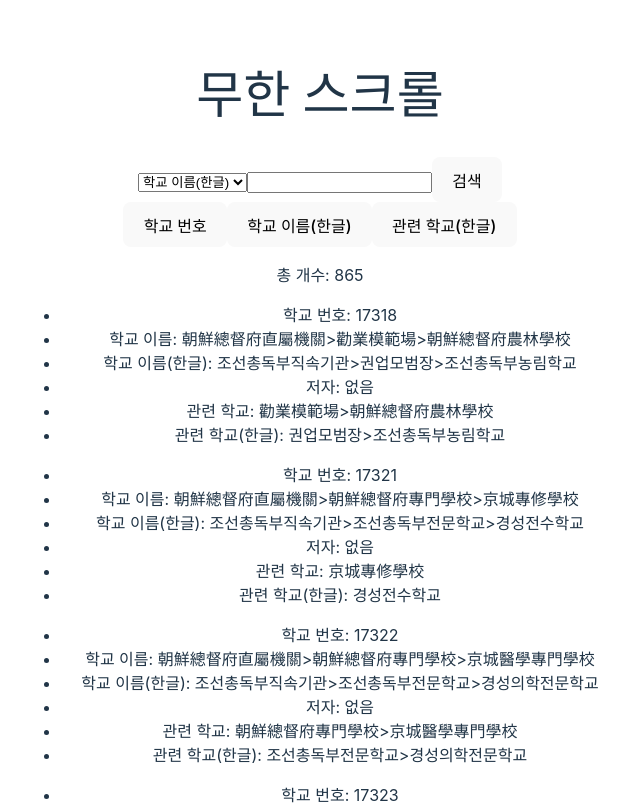
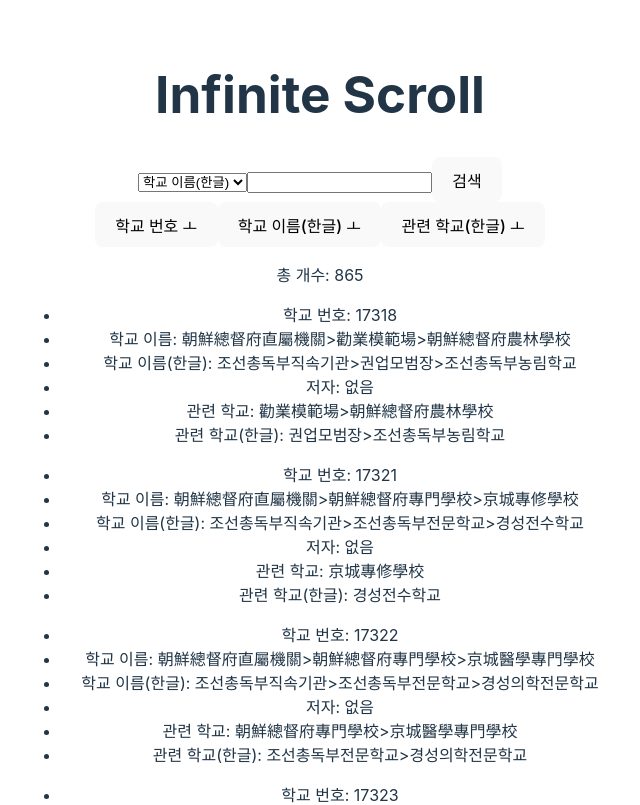
Before and after one commit to Ape07Park/data-test, a React (Vite) app: page /scroll in a window 1280 px wide. Shown: the top 805 px of the page, without its empty margins (320-960 px from the left). Built offline with nearby package versions, Linux system fonts and the light colour scheme; data requests are answered from the project's data file.

Commit message:
검색, 정렬 로직 분리 및 정렬 구현 중

```diff
--- a/src/components/SearchBar.jsx
+++ b/src/components/SearchBar.jsx
@@ -2,31 +2,23 @@ import { useCallback, useRef } from "react"
 
 export default function SearchBar({ onSearchParam }) {
 
-    // 학교 이름 검색
-    // 저자
-    // 관련 학교
-    // 정렬
+    // input의 값을 관리할 ref
+    const inputRef = useRef(null);
 
-    const term = useRef("");
+    // 실제 검색에 사용될 term ref
+    const searchTerm = useRef("");
     const type = useRef("toc_title_ko");
 
-    // 타입에 따른 정렬
+    // 정렬을 위한 ref
     const sortType = useRef("");
     const isDesc = useRef(false);
-
-
-    // TODO 카테고리 변경은 검색 클릭 시 작동하도록 하기
-
-    // 검색어 변경 핸들러
-    const handleInputChange = (event) => {
-        term.current = event.target.value;
-    };
 
     // 타입 변경 핸들러
     const handleType = (e) => {
         type.current = e.target.value;
     }
 
+    // Enter 키 처리
     const onKeyPress = (e) => {
         if (e.key === 'Enter') {
             handleSearch();
@@ -34,38 +26,42 @@ export default function SearchBar({ onSearchParam }) {
     };
 
     /**
-     *  검색 버튼 클릭 시 입력된 값을 전달하는 핸들러
+     * 검색 실행 함수
+     * 검색 버튼을 클릭하거나 Enter를 눌렀을 때만 실행
      */
-    // searchParam 객체에 값 넣어서 List 컴포넌트로 전송
     const handleSearch = useCallback(() => {
-        // 지금 입력되어 있는 값을 객체의 각 속성에 할당
+        searchTerm.current = inputRef.current.value;  // input의 현재 값을 검색어로 설정
+
         const searchParam = {
-            term: term.current,
+            term: searchTerm.current,
             type: type.current,
             sortType: sortType.current,
             isDesc: isDesc.current,
         };
-        //
-        onSearchParam(searchParam)
+
+        onSearchParam(searchParam);
     }, [onSearchParam]);
 
-    // 정렬 핸들러
+    /**
+     * 정렬 실행 함수
+     * 정렬 시에는 마지막으로 검색된 term을 사용
+     */
     const handleSort = (newSortType) => {
-        // 선택한 것과 현재 정렬타입이 일치할 경우
         if (newSortType === sortType.current) {
-            // 순서만 변경
             isDesc.current = !isDesc.current;
         } else {
-            // 정렬타입 불일치 시 새 타입 넣기
             sortType.current = newSortType;
-            // 새 정렬 타입을 넣었으니 오름차순으로 변경
             isDesc.current = false;
         }
 
-        // TODO 검색 명령이 일어나서 전체를 정렬함 - 배열 안의 데이터를 전부 정렬 - ? 데이터를 앞에 보이는 10개씩 정렬할까?
+        const searchParam = {
+            term: searchTerm.current,  // 마지막으로 검색된 term 사용
+            type: type.current,
+            sortType: sortType.current,
+            isDesc: isDesc.current,
+        };
 
-        // 검색 명령 내리기
-        handleSearch();
+        onSearchParam(searchParam);
     };
 
     return (
@@ -79,31 +75,24 @@ export default function SearchBar({ onSearchParam }) {
             <input
                 type="text"
                 placeholder="검색"
-                onChange={handleInputChange}
+                ref={inputRef}
                 onKeyDown={onKeyPress}
             />
             <button onClick={handleSearch}>검색</button>
 
             <div>
-                <button
-                    onClick={() => handleSort('toc_title_ko')}
-                >
+                <button onClick={() => handleSort('toc_title_ko')}>
                     학교 이름 순 정렬 {sortType.current === 'toc_title_ko' && (isDesc.current ? '↓' : '↑')}
                 </button>
 
-                <button
-                    onClick={() => handleSort('toc_authors')}
-                >
+                <button onClick={() => handleSort('toc_authors')}>
                     작가 순 정렬 {sortType.current === 'toc_authors' && (isDesc.current ? '↓' : '↑')}
                 </button>
 
-                <button
-                    onClick={() => handleSort('related_schools')}
-                >
+                <button onClick={() => handleSort('related_schools')}>
                     관련 학교 순 정렬 {sortType.current === 'related_schools' && (isDesc.current ? '↓' : '↑')}
                 </button>
             </div>
-
         </>
     )
 }
--- a/src/components/SearchStudy.jsx
+++ b/src/components/SearchStudy.jsx
@@ -1,21 +1,20 @@
 import { useRef } from "react";
 
-export default function SearchStudy({ onSearch }) {
-
-    // 정렬 기준 선택 - 정렬 기준 넘기기 - 기준에 맞게 정렬하기
+export default function SearchStudy({ onSearch, onSort }) {
 
     const term = useRef('');
     const type = useRef('toc_title_ko');
     const sortType = useRef('toc_id');
-    const isDesc = useRef('false');
+    const isDesc = useRef(false);
 
     const handleTerm = (e) => {
         term.current = e.target.value
     }
 
     const handleSearch = () => {
-        let searchType = type.current;
-        let searchTerm = term.current;
+        const searchType = type.current;
+        const searchTerm = term.current;
+
         onSearch(searchType, searchTerm)
     }
 
@@ -29,9 +28,17 @@ export default function SearchStudy({ onSearch }) {
         type.current = e.target.value;
     }
 
+    // TODO 검색, 정렬은 따로 가야한다.
+
+    // 검색창에 값을 넣을 때마다 term에 계속 반영된다
+
     // 정렬 타입을 따로 하는 것이 좋을까? 아니면 같이 handleSearch에 넣는 것이 좋을까?
     const handleSort = (e) => {
         sortType.current = e.target.value;
+        // 현재와 반대로 되게 하기
+        isDesc.current = !isDesc.current;
+
+        onSort(sortType.current, isDesc.current);
     }
 
     return (
@@ -43,11 +50,11 @@ export default function SearchStudy({ onSearch }) {
 
             <input type="text" onChange={handleTerm} onKeyDown={handleKeyDown} />
             <button onClick={handleSearch}>검색</button>
-
+{/* 오름, 내림 순서 표시 */}
             <div>
-                <button value='toc_id' onClick={handleSort}>학교 번호</button>
-                <button value='toc_title_ko'>학교 이름(한글)</button>
-                <button value='related_schools'>관련 학교(한글)</button>
+                <button value='toc_id' onClick={handleSort}>{isDesc.current ?  '학교 번호 ㅜ' : '학교 번호 ㅗ'} </button>
+                <button value='toc_title_ko' onClick={handleSort}>{isDesc.current ?  '학교 이름(한글) ㅜ':'학교 이름(한글) ㅗ'}</button>
+                <button value='related_schools' onClick={handleSort}>{isDesc.current ?  '관련 학교(한글) ㅜ':'관련 학교(한글) ㅗ'}</button>
             </div>
         </>
     );
--- a/src/pages/Scroll.jsx
+++ b/src/pages/Scroll.jsx
@@ -81,6 +81,8 @@ export default function Scroll() {
         }
     }
 
+    // TODO sort는 따로 놔두어서 그런 듯
+
     // 검색 수행
     const handleSearch = (type, term) => {
         // originData에서 검색어에 맞는 거만 골라서 꺼내기
@@ -91,25 +93,108 @@ export default function Scroll() {
             searchData = originData.filter(data =>
                 data.related_schools[0].primaryname_ko.includes(term)
             )
-
         } else {
             searchData = originData.filter(data =>
                 data[type].includes(term)
             )
         }
+        // 오름차순, 내림차순 정렬하기
+        searchData = sortData(searchData, sortType, isDesc);
 
-        // 타입에 맞게 데이터 필터링 하기
+        console.log(searchData);
 
         setFilteredData(searchData);
         setTotalCnt(searchData.length);
-        //
+        // 데이터가 더 있는지 없는지 확인
         setHasNextPage(searchData.length > limit);
+    }
+
+    // searchStudy에서 받은 정렬 기준들 상태값에 넣기
+    const handleSort = (sortType, isDesc) => {
+
+        setSortType(sortType);
+        setIsDesc(isDesc);
+
+        // sort
+        let sortedData;
+
+        if (isDesc === false) {
+            // 오름차순
+            // 타입에 맞게 데이터 정렬하기
+            switch (sortType) {
+                case 'toc_id':
+                    sortedData = originData.sort((a, b) => a.toc_id - b.toc_id);
+                    return sortedData;
+                case 'toc_title_ko':
+                    sortedData = originData.sort((a, b) => a.toc_title_ko.localeCompare(b.toc_title_ko));
+                    return sortedData;
+                case 'related_schools':
+                    sortedData = originData.sort((a, b) => a.related_schools[0].primaryname_ko.localeCompare(b.related_schools[0].primaryname_ko));
+                    return sortedData;
+            }
+            // 내림차순
+        } else {
+            // 타입에 맞게 데이터 정렬하기
+            switch (sortType) {
+                case 'toc_id':
+                    sortedData = originData.sort((a, b) => b.toc_id - a.toc_id);
+                    return sortedData;
+                case 'toc_title_ko':
+                    sortedData = originData.sort((a, b) => b.toc_title_ko.localeCompare(a.toc_title_ko));
+                    return sortedData;
+                case 'related_schools':
+                    sortedData = originData.sort((a, b) => b.related_schools[0].primaryname_ko.localeCompare(a.related_schools[0].primaryname_ko));
+                    return sortedData;
+            }
+        }
+
+        //  정렬된 값 set하기
+
+    }
+
+    // TODO 현재 검색을 눌러야 정렬 기능도 같이간다. 따라서 정렬 버튼을 눌러도 검색이 되도록 하자
+
+    // 정렬 기준 버튼 클릭 - 정렬 기준 값 넘기기 - 넘긴 값 받기 - 정렬 기준 값 보기 - 정렬 기준 값으로 오름차순, 내림차순 수행
+    // 정렬 수행 함수
+    const sortData = (data, sort, isDesc) => {
+
+        let sortedData;
+
+        if (isDesc === false) {
+            // 오름차순
+            // 타입에 맞게 데이터 정렬하기
+            switch (sort) {
+                case 'toc_id':
+                    sortedData = data.sort((a, b) => a.toc_id - b.toc_id);
+                    return sortedData;
+                case 'toc_title_ko':
+                    sortedData = data.sort((a, b) => a.toc_title_ko.localeCompare(b.toc_title_ko));
+                    return sortedData;
+                case 'related_schools':
+                    sortedData = data.sort((a, b) => a.related_schools[0].primaryname_ko.localeCompare(b.related_schools[0].primaryname_ko));
+                    return sortedData;
+            }
+            // 내림차순
+        } else {
+            // 타입에 맞게 데이터 정렬하기
+            switch (sort) {
+                case 'toc_id':
+                    sortedData = data.sort((a, b) => b.toc_id - a.toc_id);
+                    return sortedData;
+                case 'toc_title_ko':
+                    sortedData = data.sort((a, b) => b.toc_title_ko.localeCompare(a.toc_title_ko));
+                    return sortedData;
+                case 'related_schools':
+                    sortedData = data.sort((a, b) => b.related_schools[0].primaryname_ko.localeCompare(a.related_schools[0].primaryname_ko));
+                    return sortedData;
+            }
+        }
     }
 
     return (
         <>
-            <h1>무한 스크롤</h1>
-            <SearchStudy onSearch={handleSearch} />
+            <h1>Infinite Scroll</h1>
+            <SearchStudy onSearch={handleSearch} onSort={handleSort} />
             <p>총 개수: {totalCnt}</p>
             <div>
                 {
```
Also changed, not shown: src/pages/Sort.jsx (deleted, +0 -7 lines).
